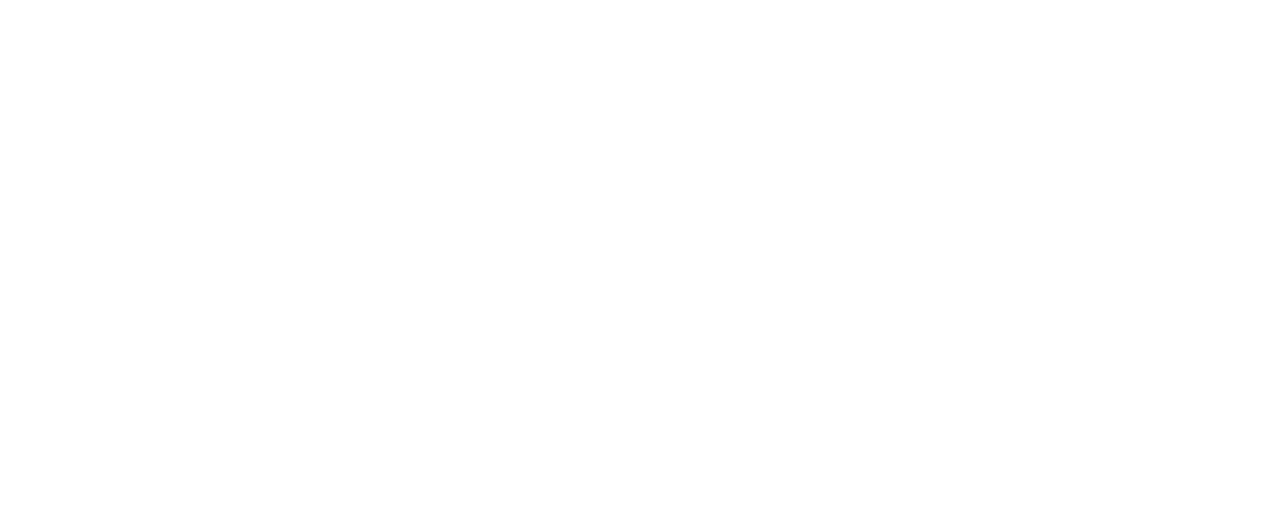
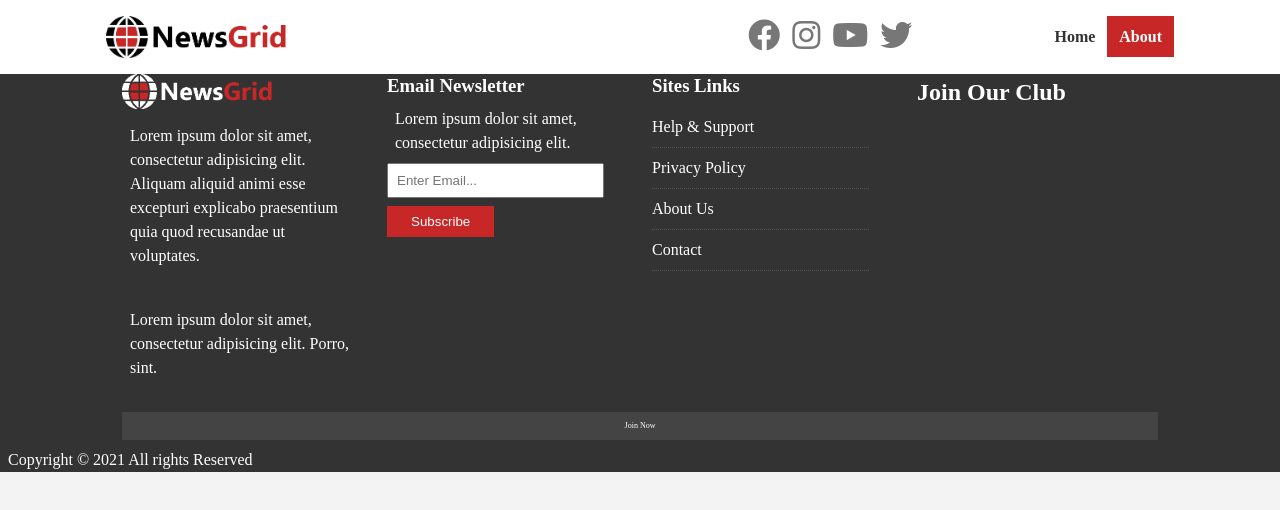
Before and after one commit to OnyemaAnthony/NewGrid, a plain HTML site: page about.html in a window 1280 px wide. Drawn offline with Linux system fonts and the light colour scheme.

Commit message:
fix bug in about screen

```diff
--- a/about.html
+++ b/about.html
@@ -2,9 +2,69 @@
 <html lang="en">
 <head>
     <meta charset="UTF-8">
-    <title>Title</title>
+    <link rel="stylesheet" href="https://pro.fontawesome.com/releases/v5.10.0/css/all.css"
+          integrity="sha384-AYmEC3Yw5cVb3ZcuHtOA93w35dYTsvhLPVnYs9eStHfGJvOvKxVfELGroGkvsg+p" crossorigin="anonymous"/>
+
+    <link rel="stylesheet" href="css/style.css">
+    <link rel="stylesheet" media="screen and (max-width:768px)" href="css/mobile.css">
+    <title>About</title>
 </head>
 <body>
 
+<nav class="main-nav">
+    <div class="container">
+        <img src="images/logo.png" alt="NewsGrid" class="logo">
+        <div class="social">
+            <a href="http://facebook.com " target="_blank"><i class="fab fa-facebook fa-2x"></i></a>
+            <a href="http://instagram.com " target="_blank"><i class="fab fa-instagram fa-2x"></i></a>
+            <a href="http://youtube.com " target="_blank"><i class="fab fa-youtube fa-2x"></i></a>
+            <a href="http://twitter.com " target="_blank"><i class="fab fa-twitter fa-2x"></i></a>
+        </div>
+        <ul>
+            <li><a href="index.html" >Home</a></li>
+            <li><a href="about.html"class="current">About</a></li>
+        </ul>
+    </div>
+</nav>
+
+
+
+<!--Footer-->
+<footer class="main-footer py-2">
+    <div class="container footer-container">
+        <div>
+            <img src="images/logo_light.png" alt="NewsGrid">
+            <p>Lorem ipsum dolor sit amet, consectetur adipisicing elit. Aliquam aliquid animi esse excepturi explicabo praesentium quia quod recusandae ut voluptates.</p>
+        </div>
+        <div>
+            <h3>Email Newsletter</h3>
+            <p>Lorem ipsum dolor sit amet, consectetur adipisicing elit.</p>
+            <form>
+                <input type="email" placeholder="Enter Email...">
+                <input type="submit" value="Subscribe"class="btn btn-primary">
+            </form>
+        </div>
+        <div>
+            <h3>Sites Links</h3>
+            <ul class="list">
+                <li><a href="#">Help & Support</a></li>
+                <li><a href="#">Privacy Policy</a></li>
+                <li><a href="#">About Us</a></li>
+                <li><a href="#">Contact</a></li>
+
+            </ul>
+        </div>
+        <h2>Join Our Club</h2>
+        <p>Lorem ipsum dolor sit amet, consectetur adipisicing elit. Porro, sint.</p>
+        <a href="#" class="btn btn-secondary">Join Now</a>
+    </div>
+    <div>
+        <p>
+            Copyright &copy; 2021 All rights Reserved
+        </p>
+    </div>
+    </div>
+</footer>
+
 </body>
 </html>
```
Also changed, not shown: index.html (+1 -1 lines).
